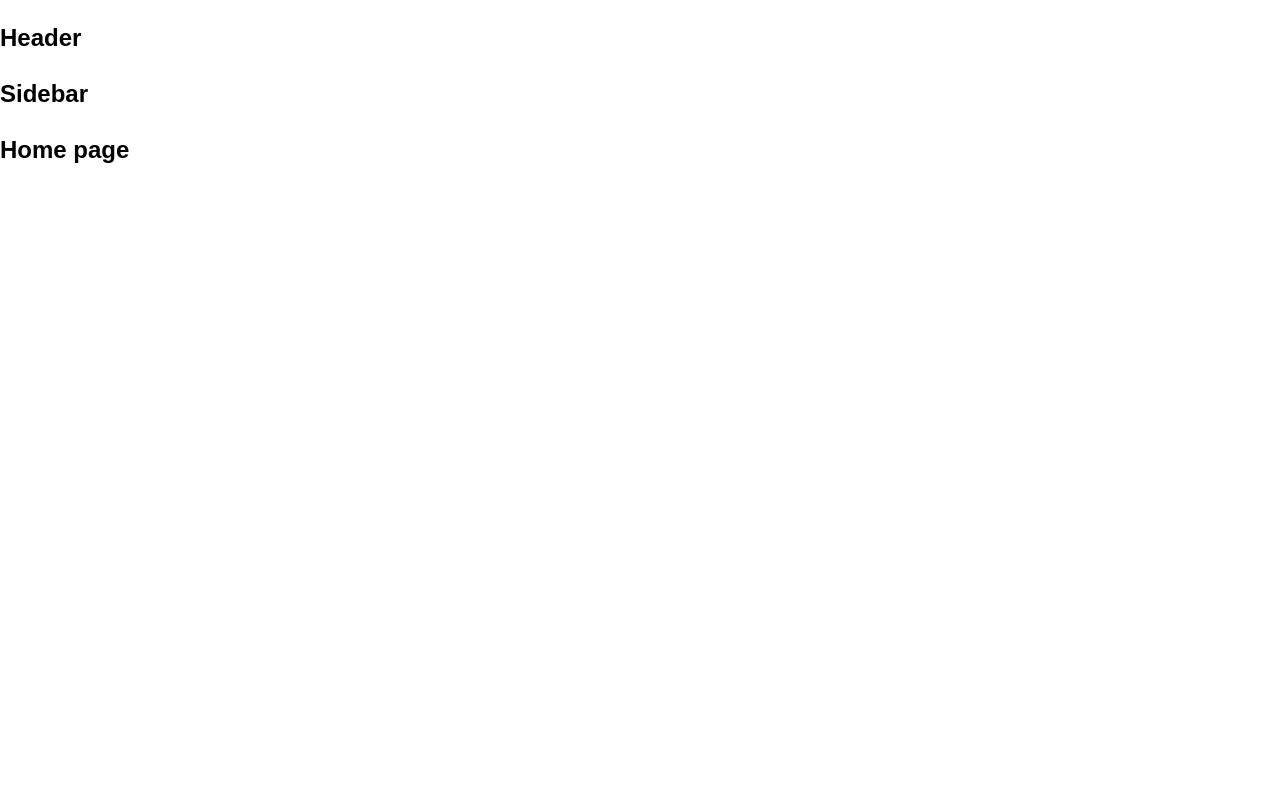
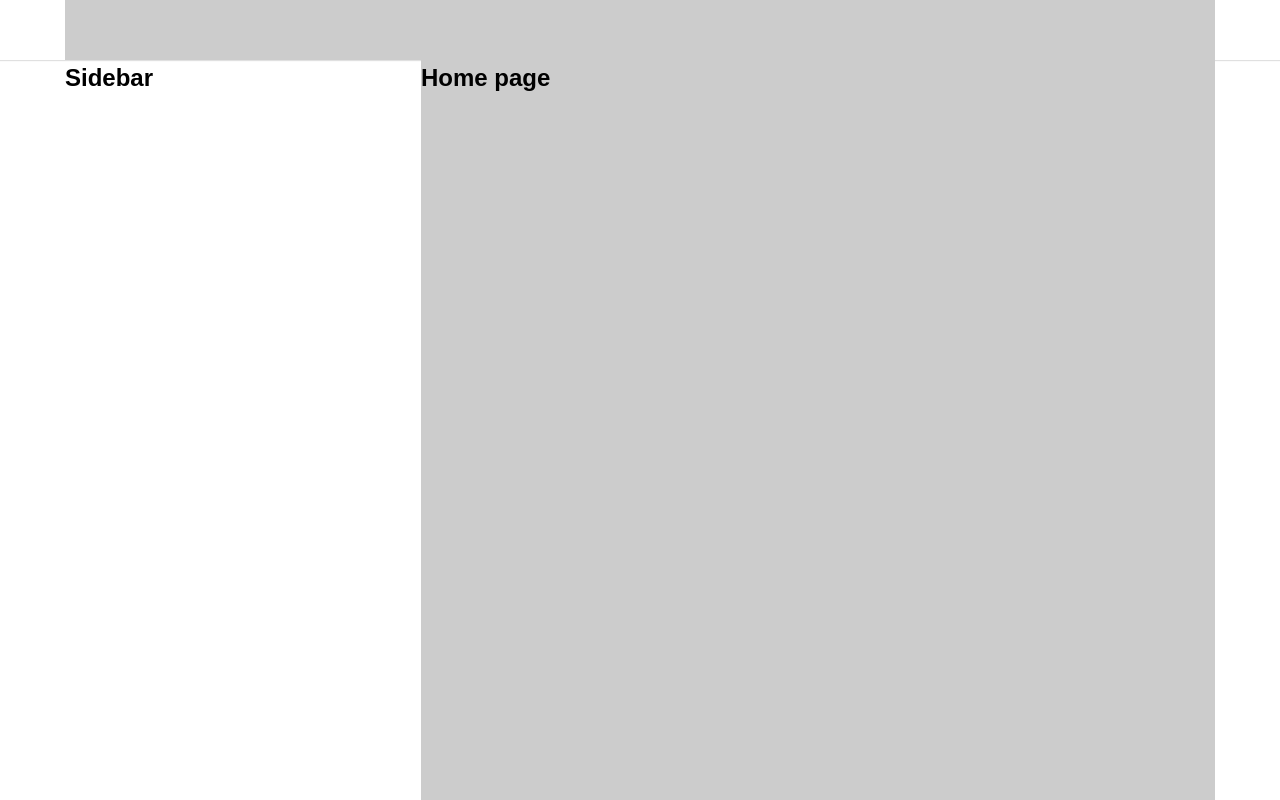
Before and after one commit to duy1111/tiktok, a React (Create React App) app: page / in a window 1280 px wide. Shown: the top 800 px of the page. Built offline with nearby package versions, Linux system fonts and the light colour scheme.

Commit message:
dựng khung layout mặc định

```diff
--- a/package.json
+++ b/package.json
@@ -6,6 +6,7 @@
     "@testing-library/jest-dom": "^5.16.5",
     "@testing-library/react": "^13.3.0",
     "@testing-library/user-event": "^13.5.0",
+    "clsx": "^1.2.1",
     "normalize.css": "^8.0.1",
     "react": "^18.2.0",
     "react-dom": "^18.2.0",
--- a/src/components/GlobalStyles/GlobalStyles.scss
+++ b/src/components/GlobalStyles/GlobalStyles.scss
@@ -2,9 +2,14 @@
 @import url("https://fonts.googleapis.com/css2?family=Poppins:wght@200;300;400;500;600;700&display=swap");
 :root{
     --primary: #fe2c55;
+    //Default layout
+    --default-layout-header-height:60px;
+    --default-layout-width:1150px;
 }
 *{
     box-sizing: border-box;
+    margin: 0;
+    padding: 0;
 }
 html{
     font-size: 62.5%;
--- /dev/null
+++ b/src/components/Layout/DefaultLayout/DefaultLayout.module.scss
@@ -0,0 +1,14 @@
+.wrapper{
+    display: flex;
+    flex-direction: column;
+    align-items: center;
+}
+.container{
+    width: 1150px;
+    display: flex;
+}
+.content{
+    flex: 1;
+    background-color: #ccc;
+    min-height: 1000px;
+}
--- a/src/components/Layout/DefaultLayout/Header/index.js
+++ /dev/null
@@ -1,5 +0,0 @@
-function Header() {
-    return <h2>Header</h2>
-}
-
-export default Header;
--- /dev/null
+++ b/src/components/Layout/DefaultLayout/Sidebar/Sidebar.module.scss
@@ -0,0 +1,5 @@
+.wrapper{
+    width: 356px;
+    min-height: 1000px;
+
+}
--- a/src/components/Layout/DefaultLayout/Sidebar/index.js
+++ b/src/components/Layout/DefaultLayout/Sidebar/index.js
@@ -1,5 +1,9 @@
+import styles from  './Sidebar.module.scss';
+import clsx from 'clsx';
 function Sidebar() {
-    return <h2> Sidebar</h2>
+    return <aside className={clsx(styles.wrapper)}>
+        <h2>Sidebar</h2>
+    </aside>
 }
 
 export default Sidebar;
--- a/src/components/Layout/DefaultLayout/index.js
+++ b/src/components/Layout/DefaultLayout/index.js
@@ -1,12 +1,14 @@
-import Header from "./Header";
+import Header from "../components/Header";
 import Sidebar from "./Sidebar";
+import styles from "./DefaultLayout.module.scss"
+import clsx from "clsx";
 function DefaultLayout({ children}) {
     return (
-        <div>
+        <div className={clsx(styles.wrapper)}>
             <Header/>
-            <div className="container" >
+            <div className={clsx(styles.container)} >
                 <Sidebar/>
-                <div className="content">
+                <div className={clsx(styles.content)}>
                     {children}
                 </div>
             </div>
--- a/src/components/Layout/HeaderOnly/Header/index.js
+++ /dev/null
@@ -1,5 +0,0 @@
-function Header() {
-    return <h2>Header</h2>
-}
-
-export default Header;
--- a/src/components/Layout/HeaderOnly/index.js
+++ b/src/components/Layout/HeaderOnly/index.js
@@ -1,4 +1,4 @@
-import Header from "./Header";
+import Header from "../components/Header";
 
 function HeaderOnly({ children}) {
     return (
--- /dev/null
+++ b/src/components/Layout/components/Header/Header.module.scss
@@ -0,0 +1,13 @@
+.wrapper{
+    height: var(--default-layout-header-height);
+    box-shadow: 0px 1px 1px rgb(0 0 0 / 12%);
+    display: flex;
+    justify-content: center;
+    width: 100%;
+}
+
+.inner{
+    height: 100%;
+    width: var(--default-layout-width);
+    background-color: #ccc;
+}
--- /dev/null
+++ b/src/components/Layout/components/Header/index.js
@@ -0,0 +1,12 @@
+import styles from './Header.module.scss'
+import clsx from 'clsx';
+
+function Header() {
+    return <header className={clsx(styles.wrapper)}>
+        <div className={clsx(styles.inner)}>
+
+        </div>
+    </header>
+}
+
+export default Header;
```
Also changed, not shown: 1 other file (tests, documents, lock files or other folders).
